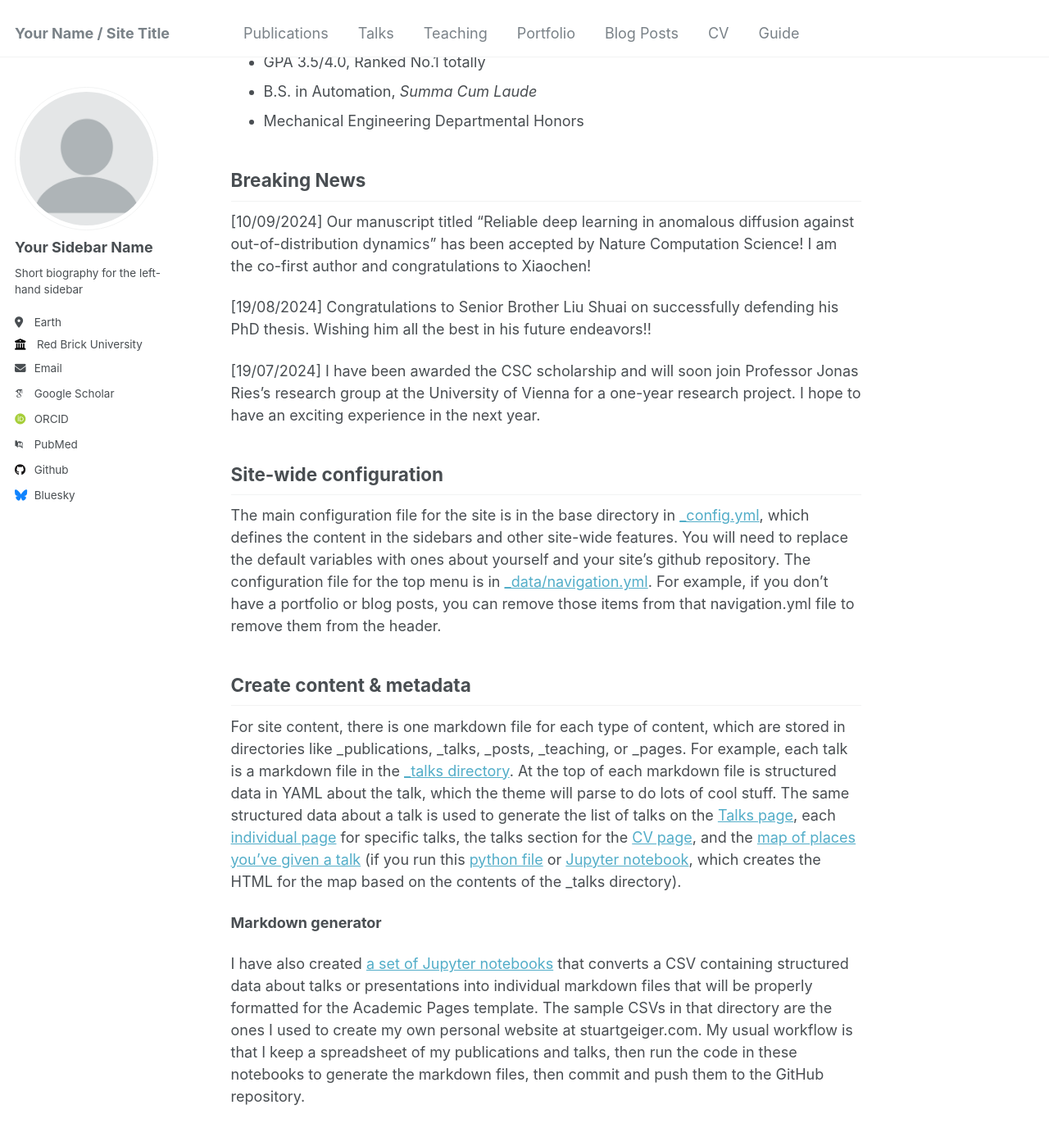
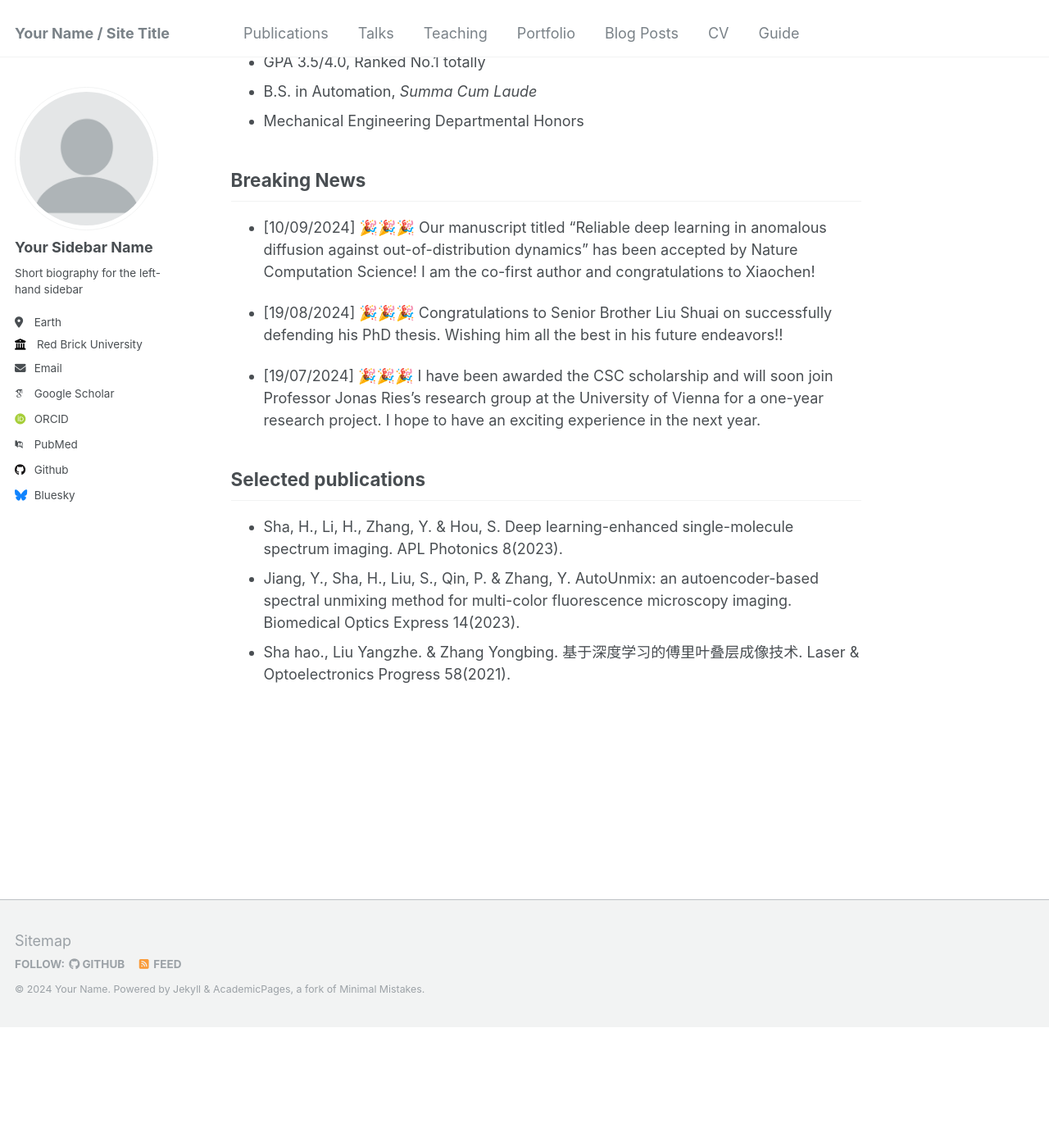
Before and after one commit to hitsh95/shahao, a Jekyll site: the page built from _pages/about.md, in a window 1280 px wide and 1400 px high, scrolled down 1147 px. Shown: the top 1387 px of the window at 82% size. Built offline with Jekyll 4.4.1, drawn with Linux system fonts in a browser that asks for light colours; some web fonts are replaced; after the commit the page ends 2399 px from its top, so only the background shows below that; some of the changed text lies outside the part shown.

Commit message:
Update about.md

```diff
--- a/_pages/about.md
+++ b/_pages/about.md
@@ -22,7 +22,7 @@ Education Background
 **University of Vienna** `2024.09 - 2025.09`
 
 - Joint Ph.D. in Advanced Microscopy and Cellular Dynamics at the Max Perutz labs
-- Computing imaging, Artificial intelligence
+- Single Molecule Localization Super-resolution Microscope, Deep Learning
 - advised by [Prof. Jonas Ries](https://rieslab.de/)
 
 **Shenzhen Bay Laboratory** `2022.01 - 2024.09`
@@ -46,33 +46,16 @@ Education Background
 
 Breaking News
 ------
-[10/09/2024] Our manuscript titled "Reliable deep learning in anomalous diffusion against out-of-distribution dynamics" has been accepted by Nature Computation Science! I am the co-first author and congratulations to Xiaochen!
+- [10/09/2024] 🎉🎉🎉 Our manuscript titled "Reliable deep learning in anomalous diffusion against out-of-distribution dynamics" has been accepted by Nature Computation Science! I am the co-first author and congratulations to Xiaochen!
 
-[19/08/2024] Congratulations to Senior Brother Liu Shuai on successfully defending his PhD thesis. Wishing him all the best in his future endeavors!!
+- [19/08/2024] 🎉🎉🎉 Congratulations to Senior Brother Liu Shuai on successfully defending his PhD thesis. Wishing him all the best in his future endeavors!!
 
-[19/07/2024] I have been awarded the CSC scholarship and will soon join Professor Jonas Ries’s research group at the University of Vienna for a one-year research project. I hope to have an exciting experience in the next year.
+- [19/07/2024] 🎉🎉🎉 I have been awarded the CSC scholarship and will soon join Professor Jonas Ries’s research group at the University of Vienna for a one-year research project. I hope to have an exciting experience in the next year.
 
 
-Site-wide configuration
+Selected publications
 ------
-The main configuration file for the site is in the base directory in [_config.yml](https://github.com/academicpages/academicpages.github.io/blob/master/_config.yml), which defines the content in the sidebars and other site-wide features. You will need to replace the default variables with ones about yourself and your site's github repository. The configuration file for the top menu is in [_data/navigation.yml](https://github.com/academicpages/academicpages.github.io/blob/master/_data/navigation.yml). For example, if you don't have a portfolio or blog posts, you can remove those items from that navigation.yml file to remove them from the header.
 
-Create content & metadata
-------
-For site content, there is one markdown file for each type of content, which are stored in directories like _publications, _talks, _posts, _teaching, or _pages. For example, each talk is a markdown file in the [_talks directory](https://github.com/academicpages/academicpages.github.io/tree/master/_talks). At the top of each markdown file is structured data in YAML about the talk, which the theme will parse to do lots of cool stuff. The same structured data about a talk is used to generate the list of talks on the [Talks page](https://academicpages.github.io/talks), each [individual page](https://academicpages.github.io/talks/2012-03-01-talk-1) for specific talks, the talks section for the [CV page](https://academicpages.github.io/cv), and the [map of places you've given a talk](https://academicpages.github.io/talkmap.html) (if you run this [python file](https://github.com/academicpages/academicpages.github.io/blob/master/talkmap.py) or [Jupyter notebook](https://github.com/academicpages/academicpages.github.io/blob/master/talkmap.ipynb), which creates the HTML for the map based on the contents of the _talks directory).
-
-**Markdown generator**
-
-I have also created [a set of Jupyter notebooks](https://github.com/academicpages/academicpages.github.io/tree/master/markdown_generator
-) that converts a CSV containing structured data about talks or presentations into individual markdown files that will be properly formatted for the Academic Pages template. The sample CSVs in that directory are the ones I used to create my own personal website at stuartgeiger.com. My usual workflow is that I keep a spreadsheet of my publications and talks, then run the code in these notebooks to generate the markdown files, then commit and push them to the GitHub repository.
-
-How to edit your site's GitHub repository
-------
-Many people use a git client to create files on their local computer and then push them to GitHub's servers. If you are not familiar with git, you can directly edit these configuration and markdown files directly in the github.com interface. Navigate to a file (like [this one](https://github.com/academicpages/academicpages.github.io/blob/master/_talks/2012-03-01-talk-1.md) and click the pencil icon in the top right of the content preview (to the right of the "Raw | Blame | History" buttons). You can delete a file by clicking the trashcan icon to the right of the pencil icon. You can also create new files or upload files by navigating to a directory and clicking the "Create new file" or "Upload files" buttons.
-
-Example: editing a markdown file for a talk
-![Editing a markdown file for a talk](/images/editing-talk.png)
-
-For more info
-------
-More info about configuring Academic Pages can be found in [the guide](https://academicpages.github.io/markdown/). The [guides for the Minimal Mistakes theme](https://mmistakes.github.io/minimal-mistakes/docs/configuration/) (which this theme was forked from) might also be helpful.
+-	Sha, H., Li, H., Zhang, Y. & Hou, S. Deep learning-enhanced single-molecule spectrum imaging. APL Photonics 8(2023).
+-	Jiang, Y., Sha, H., Liu, S., Qin, P. & Zhang, Y. AutoUnmix: an autoencoder-based spectral unmixing method for multi-color fluorescence microscopy imaging. Biomedical Optics Express 14(2023).
+-	Sha hao., Liu Yangzhe. & Zhang Yongbing. 基于深度学习的傅里叶叠层成像技术. Laser & Optoelectronics Progress 58(2021).
```
